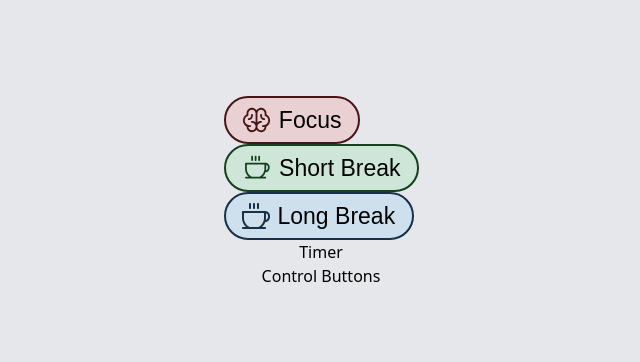
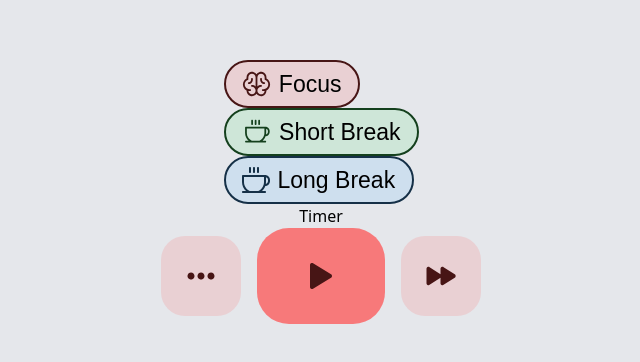
Before and after one commit to roman-mirzoian/pomodoro-timer, a React (Create React App) app: page / in a window 1280 px wide. Shown: the part 208-570 px from the top of the page, without its empty margins (319-959 px from the left). Built offline with nearby package versions, Linux system fonts and the light colour scheme.

Commit message:
feat: add buttons view, add constants colors

```diff
--- a/src/components/ControlButtons.tsx
+++ b/src/components/ControlButtons.tsx
@@ -1,9 +1,20 @@
 import { FunctionComponent } from "react";
+import { ButtonName, StatusState } from "../types/types";
+import CommonButton from "../ui/Buttons/CommonButton";
 
 interface ControlButtonsProps {}
 
 const ControlButtons: FunctionComponent<ControlButtonsProps> = () => {
-  return <div>Control Buttons</div>;
+  return (
+    <div className="flex items-center gap-x-4">
+      <CommonButton
+        state={StatusState.FOCUS}
+        buttonName={ButtonName.SETTINGS}
+      />
+      <CommonButton state={StatusState.FOCUS} buttonName={ButtonName.PLAY} />
+      <CommonButton state={StatusState.FOCUS} buttonName={ButtonName.NEXT} />
+    </div>
+  );
 };
 
 export default ControlButtons;
--- /dev/null
+++ b/src/constants.js
@@ -0,0 +1,5 @@
+export const ITEM_COLORS = {
+  focus: "#471515",
+  shortBreak: "#14401D",
+  longBreak: "#153047",
+};
--- /dev/null
+++ b/src/types/types.ts
@@ -0,0 +1,11 @@
+export enum StatusState {
+  FOCUS = "FOCUS",
+  SHORT_BREAK = "SHORT_BREAK",
+  LONG_BREAK = "LONG_BREAK",
+}
+
+export enum ButtonName {
+  PLAY = "PLAY",
+  NEXT = "NEXT",
+  SETTINGS = "SETTINGS",
+}
--- /dev/null
+++ b/src/ui/Buttons/CommonButton.module.css
@@ -0,0 +1,9 @@
+.focusMainBackground {
+  background: rgba(255, 76, 76, 0.15);
+  border-radius: 24px;
+}
+
+.focusPlayBackground {
+  background: rgba(255, 76, 76, 0.71);
+  border-radius: 32px;
+}
--- /dev/null
+++ b/src/ui/Buttons/CommonButton.tsx
@@ -0,0 +1,105 @@
+import { FunctionComponent } from "react";
+import { ButtonName, StatusState } from "../../types/types";
+import styles from "./CommonButton.module.css";
+import { ITEM_COLORS } from "../../constants";
+
+// @cssOn
+const playBtnStyle = "w-[128px] h-[96px] flex justify-center items-center";
+const mainBtnStyle = "w-[80px] h-[80px] flex justify-center items-center";
+// @cssOff
+
+// @typesOn
+interface CommonButtonProps {
+  state: StatusState.FOCUS;
+  buttonName: ButtonName;
+}
+// @typesOff
+
+// @renderOn
+const CommonButton: FunctionComponent<CommonButtonProps> = ({
+  state,
+  buttonName,
+}) => {
+  let buttonColor, btnStyle, buttonComponent;
+
+  switch (state) {
+    case StatusState.FOCUS:
+      buttonColor = ITEM_COLORS.focus;
+      btnStyle = styles.focusBackground;
+      break;
+  }
+  switch (buttonName) {
+    case ButtonName.PLAY:
+      buttonComponent = <PlayButtonView color={buttonColor} />;
+      btnStyle = `${styles.focusPlayBackground} ${playBtnStyle}`;
+      break;
+    case ButtonName.NEXT:
+      buttonComponent = <NextButtonView color={buttonColor} />;
+      btnStyle = `${styles.focusMainBackground} ${mainBtnStyle}`;
+      break;
+    case ButtonName.SETTINGS:
+      buttonComponent = <SettingsButtonView color={buttonColor} />;
+      btnStyle = `${styles.focusMainBackground} ${mainBtnStyle}`;
+      break;
+  }
+
+  return (
+    <div className={btnStyle}>
+      <button>{buttonComponent}</button>
+    </div>
+  );
+};
+// renderOff
+
+function PlayButtonView({ color }: { color: string }) {
+  return (
+    <svg
+      width="22"
+      height="26"
+      viewBox="0 0 22 26"
+      fill="none"
+      xmlns="http://www.w3.org/2000/svg"
+    >
+      <path
+        d="M22 13C21.9992 13.3439 21.9104 13.6818 21.7419 13.9816C21.5734 14.2814 21.3309 14.533 21.0375 14.7125L3.03749 25.7C2.73766 25.89 2.3914 25.9939 2.0365 26.0006C1.68159 26.0072 1.33169 25.9162 1.02499 25.7375C0.713758 25.5667 0.454302 25.3152 0.273924 25.0095C0.093547 24.7037 -0.00108208 24.355 -6.18584e-06 24V1.99996C-0.00108208 1.64496 0.093547 1.29623 0.273924 0.990471C0.454302 0.684709 0.713758 0.433218 1.02499 0.26246C1.33169 0.0837584 1.68159 -0.00725329 2.0365 -0.000640198C2.3914 0.00597289 2.73766 0.109956 3.03749 0.29996L21.0375 11.2875C21.3309 11.4669 21.5734 11.7185 21.7419 12.0183C21.9104 12.3181 21.9992 12.6561 22 13Z"
+        fill={color}
+      />
+    </svg>
+  );
+}
+
+function NextButtonView({ color }: { color: string }) {
+  return (
+    <svg
+      width="30"
+      height="20"
+      viewBox="0 0 30 20"
+      fill="none"
+      xmlns="http://www.w3.org/2000/svg"
+    >
+      <path
+        d="M29.65 10.0001C29.6515 10.3353 29.5687 10.6656 29.4093 10.9604C29.2498 11.2553 29.0188 11.5054 28.7375 11.6876L17.5875 18.8501C17.2849 19.0462 16.935 19.1568 16.5747 19.1703C16.2144 19.1837 15.8571 19.0995 15.5408 18.9266C15.2244 18.7537 14.9607 18.4985 14.7774 18.188C14.5942 17.8774 14.4984 17.5232 14.5 17.1626V11.8376L3.58749 18.8501C3.28491 19.0462 2.93496 19.1568 2.57467 19.1703C2.21438 19.1837 1.85714 19.0995 1.54077 18.9266C1.2244 18.7537 0.960655 18.4985 0.777442 18.188C0.594229 17.8774 0.498364 17.5232 0.49999 17.1626V2.83763C0.498364 2.47709 0.594229 2.12282 0.777442 1.8123C0.960655 1.50177 1.2244 1.24655 1.54077 1.07364C1.85714 0.900722 2.21438 0.816543 2.57467 0.830009C2.93496 0.843475 3.28491 0.954083 3.58749 1.15013L14.5 8.16263V2.83763C14.4984 2.47709 14.5942 2.12282 14.7774 1.8123C14.9607 1.50177 15.2244 1.24655 15.5408 1.07364C15.8571 0.900722 16.2144 0.816543 16.5747 0.830009C16.935 0.843475 17.2849 0.954083 17.5875 1.15013L28.7375 8.31263C29.0188 8.4949 29.2498 8.74496 29.4093 9.03983C29.5687 9.3347 29.6515 9.66492 29.65 10.0001Z"
+        fill={color}
+      />
+    </svg>
+  );
+}
+
+function SettingsButtonView({ color }: { color: string }) {
+  return (
+    <svg
+      width="28"
+      height="8"
+      viewBox="0 0 28 8"
+      fill="none"
+      xmlns="http://www.w3.org/2000/svg"
+    >
+      <path
+        d="M17.5 4C17.5 4.69223 17.2947 5.36892 16.9101 5.94449C16.5256 6.52007 15.9789 6.96867 15.3394 7.23357C14.6999 7.49848 13.9961 7.56779 13.3172 7.43275C12.6383 7.2977 12.0146 6.96435 11.5251 6.47487C11.0356 5.98539 10.7023 5.36175 10.5673 4.68281C10.4322 4.00388 10.5015 3.30015 10.7664 2.66061C11.0313 2.02107 11.4799 1.47444 12.0555 1.08986C12.6311 0.705271 13.3078 0.5 14 0.5C14.9272 0.503294 15.8156 0.873101 16.4712 1.52877C17.1269 2.18443 17.4967 3.07275 17.5 4ZM4 0.5C3.30777 0.5 2.63108 0.705271 2.0555 1.08986C1.47993 1.47444 1.03133 2.02107 0.766421 2.66061C0.501515 3.30015 0.432203 4.00388 0.567251 4.68281C0.702299 5.36175 1.03564 5.98539 1.52513 6.47487C2.01461 6.96435 2.63825 7.2977 3.31718 7.43275C3.99612 7.56779 4.69985 7.49848 5.33939 7.23357C5.97893 6.96867 6.52556 6.52007 6.91014 5.94449C7.29473 5.36892 7.5 4.69223 7.5 4C7.49671 3.07275 7.1269 2.18443 6.47123 1.52877C5.81557 0.873101 4.92724 0.503294 4 0.5ZM24 0.5C23.3078 0.5 22.6311 0.705271 22.0555 1.08986C21.4799 1.47444 21.0313 2.02107 20.7664 2.66061C20.5015 3.30015 20.4322 4.00388 20.5673 4.68281C20.7023 5.36175 21.0356 5.98539 21.5251 6.47487C22.0146 6.96435 22.6383 7.2977 23.3172 7.43275C23.9961 7.56779 24.6999 7.49848 25.3394 7.23357C25.9789 6.96867 26.5256 6.52007 26.9101 5.94449C27.2947 5.36892 27.5 4.69223 27.5 4C27.4967 3.07275 27.1269 2.18443 26.4712 1.52877C25.8156 0.873101 24.9272 0.503294 24 0.5Z"
+        fill={color}
+      />
+    </svg>
+  );
+}
+
+export default CommonButton;
```
